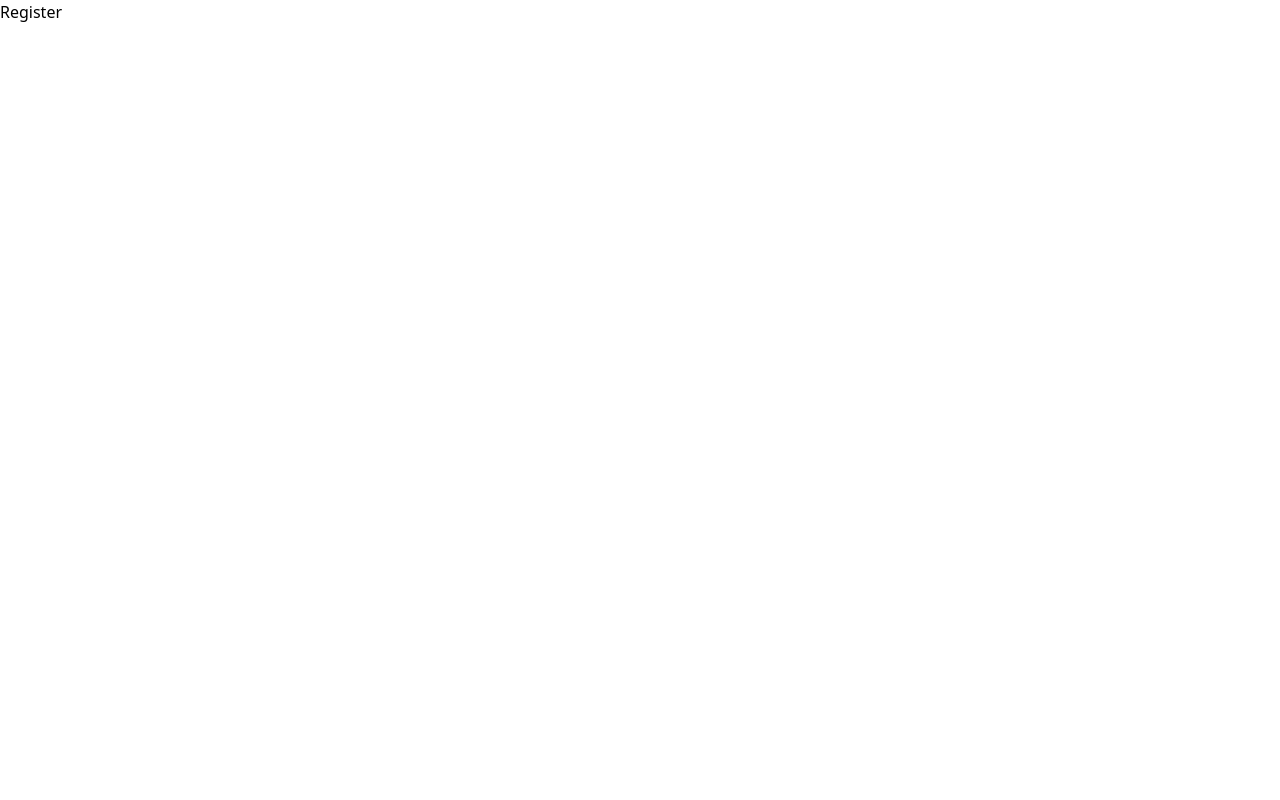
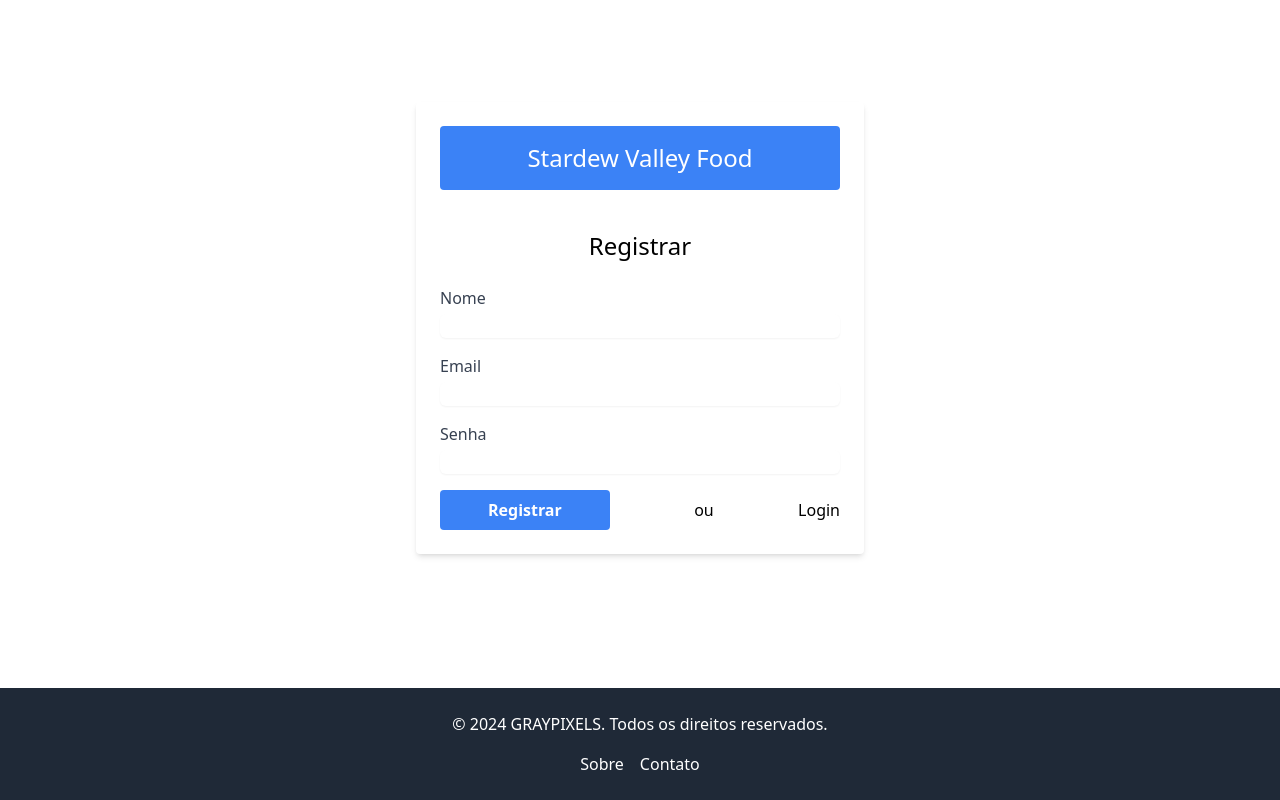
Before and after one commit to robsonffsantos/stardewValleyFood, a React (Vite) app: page /register in a window 1280 px wide. Built offline with nearby package versions, Linux system fonts and the light colour scheme.

Commit message:
feat: changes on login component, created register component

```diff
--- a/src/pages/Login.jsx
+++ b/src/pages/Login.jsx
@@ -13,7 +13,7 @@ const Login = () => {
   })
 
   const handleSubmit = (values) => {
-    console.log(values)
+
   }
 
   return (
@@ -26,10 +26,11 @@ const Login = () => {
             onSubmit={handleSubmit}
           >
             {({ isSubmitting }) => (
-              <Form className="bg-white shadow-md rounded px-8 pt-6 pb-8 mb-4">
+              <Form className="bg-white shadow-md rounded px-8 pt-8 pb-8 mb-4">
                 <Link to="/">
                     <h2 className="text-2xl hover:bg-blue-700 mb-4 text-center rounded bg-blue-500 text-white p-4">Stardew Valley Food</h2>
                 </Link>
+                <h2 className="text-2xl text-center rounded p-6">Login</h2>
                 <div className="mb-4">
                   <label htmlFor="email" className="block text-gray-700 text-sm font-bold mb-2">
                     Email
@@ -38,7 +39,7 @@ const Login = () => {
                     type="email"
                     name="email"
                     id="email"
-                    className="shadow appearance-none border rounded w-full py-2 px-3 text-gray-700 leading-tight focus:outline-none focus:shadow-outline"
+                    className="shadow appearance-none border rounded w-full py-2 px-3 text-gray-700 leading-tight focus:outline-none focus:shadow-outline mb-2"
                   />
                   <ErrorMessage name="email" component="div" className="text-red-500 text-xs italic" />
                 </div>
@@ -50,7 +51,7 @@ const Login = () => {
                     type="password"
                     name="password"
                     id="password"
-                    className="shadow appearance-none border rounded w-full py-2 px-3 text-gray-700 mb-3 leading-tight focus:outline-none focus:shadow-outline"
+                    className="shadow appearance-none border rounded w-full py-2 px-3 text-gray-700 mb-3 leading-tight focus:outline-none focus:shadow-outline mb-2"
                   />
                   <ErrorMessage name="password" component="div" className="text-red-500 text-xs italic" />
                 </div>
@@ -64,7 +65,7 @@ const Login = () => {
                   </button>
                   <p>ou</p>
                   <Link to ="/register">
-                    <a>Registre-se</a>
+                    <a className="hover:underline">Registre-se</a>
                   </Link>
                 </div>
               </Form>
--- a/src/pages/Register.jsx
+++ b/src/pages/Register.jsx
@@ -1,11 +1,74 @@
-import React from "react"
+import React from 'react'
+import { Formik, Form, Field, ErrorMessage } from 'formik'
+import * as Yup from 'yup'
+import { Link } from 'react-router-dom'
+import Footer from '../components/Footer'
 
-const Register = React.FC = () => {
-    return (
-        <div>
-            Register
+const Register = () => {
+  const validationSchema = Yup.object({
+    name: Yup.string().required('Nome é obrigatório'),
+    email: Yup.string().email('Email inválido').required('Email é obrigatório'),
+    password: Yup.string()
+      .min(8, 'A senha deve ter pelo menos 8 caracteres')
+      .matches(/[a-z]/, 'A senha deve ter pelo menos uma letra minúscula')
+      .matches(/[A-Z]/, 'A senha deve ter pelo menos uma letra maiúscula')
+      .matches(/\d/, 'A senha deve ter pelo menos um número')
+      .required('Senha é obrigatória'),
+  })
+
+  const handleSubmit = (values) => {
+    localStorage.setItem('user', JSON.stringify(values))
+    navigate('/login')
+  }
+
+  return (
+    <div className="flex flex-col min-h-screen">
+        <div className="flex-grow flex items-center justify-center">
+            <div className="w-full max-w-md">
+                <Formik
+                    initialValues={{ name: '', email: '', password: '' }}
+                    validationSchema={validationSchema}
+                    onSubmit={handleSubmit}
+                >
+                {() => (
+                    <Form className="bg-white p-6 rounded shadow-md w-full max-w-md">
+                        <Link to="/">
+                            <h2 className="text-2xl hover:bg-blue-700 mb-4 text-center rounded bg-blue-500 text-white p-4">Stardew Valley Food</h2>
+                        </Link>
+                        <h2 className="text-2xl text-center rounded p-6">Registrar</h2>
+                        <div className="mb-4">
+                        <label htmlFor="name" className="block text-gray-700">Nome</label>
+                        <Field name="name" type="text" className="mt-1 block w-full border-gray-300 rounded-md shadow-sm" />
+                        <ErrorMessage name="name" component="div" className="text-red-500 text-sm mt-1" />
+                        </div>
+                        <div className="mb-4">
+                        <label htmlFor="email" className="block text-gray-700">Email</label>
+                        <Field name="email" type="email" className="mt-1 block w-full border-gray-300 rounded-md shadow-sm" />
+                        <ErrorMessage name="email" component="div" className="text-red-500 text-sm mt-1" />
+                        </div>
+                        <div className="mb-4">
+                        <label htmlFor="password" className="block text-gray-700">Senha</label>
+                        <Field name="password" type="password" className="mt-1 block w-full border-gray-300 rounded-md shadow-sm" />
+                        <ErrorMessage name="password" component="div" className="text-red-500 text-sm mt-1" />
+                        </div>
+                        <div className="flex items-center justify-between">
+                            <button
+                                type="submit"
+                                className="bg-blue-500 hover:bg-blue-700 text-white font-bold py-2 px-12 rounded focus:outline-none focus:shadow-outline"
+                            >Registrar</button>
+                            <p>ou</p>
+                            <Link to ="/login">
+                                <a className="hover:underline">Login</a>
+                            </Link>
+                        </div>
+                    </Form>
+                )}
+                </Formik>
+            </div>
         </div>
-    )
+        <Footer />
+    </div>
+  )
 }
 
 export default Register
```
